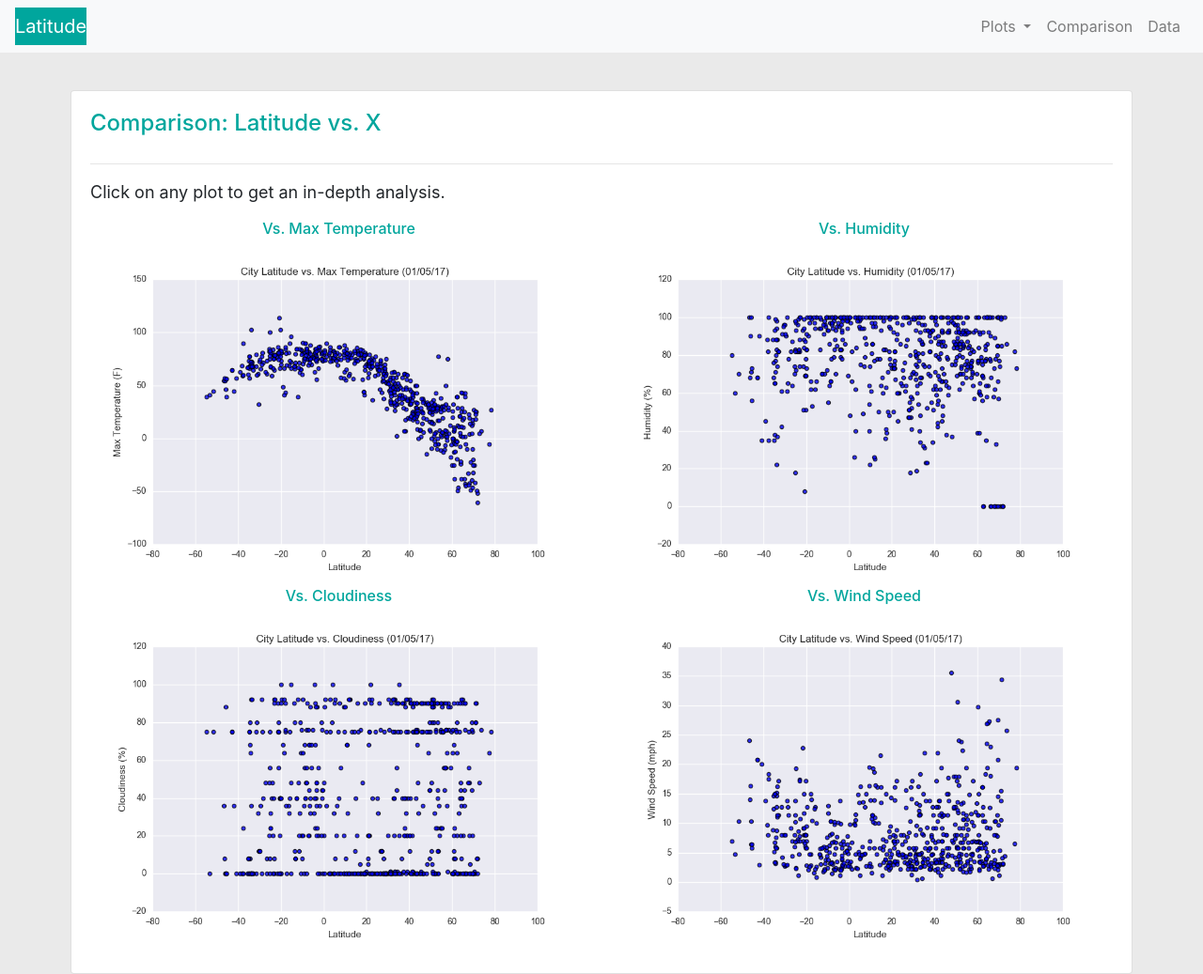
After one commit to randyn/weather-dashboard, a Flask app: template templates/comparisons.html in a window 1280 px wide. The commit adds this page. Shown: the whole page at 94% size. Run offline with Flask 2, Linux system fonts and the light colour scheme; the template is opened without the code that fills it, so the values that code supplies are empty; some libraries are stand-ins or nearby versions.

Commit message:
comparisons pretty much done

```diff
--- a/app.py
+++ b/app.py
@@ -8,7 +8,7 @@ def home():
 
 @app.route("/comparisons")
 def comparisons():
-    return render_template("index.html")
+    return render_template("comparisons.html")
 
 if __name__ == "__main__":
     app.run(debug=True)
--- a/static/index.css
+++ b/static/index.css
@@ -5,6 +5,11 @@
 
 .card {
     margin-top: 20px;
+}
+
+.title {
+    color: #00a69d;
+    text-align: center;
 }
 
 .card-title {
@@ -23,6 +28,11 @@
     float: left;
 }
 
+.comparison-img {
+    width: 100%;
+    float: left;
+}
+
 @media (min-width: 992px) {
     .container {
         max-width: 1160px;
--- /dev/null
+++ b/templates/comparisons.html
@@ -0,0 +1,83 @@
+<!DOCTYPE html>
+<html lang="en">
+
+<head>
+  <meta charset="UTF-8">
+  <meta name="viewport" content="width=device-width, initial-scale=1.0">
+  <meta http-equiv="X-UA-Compatible" content="ie=edge">
+  <title>Templates 101</title>
+  <link rel="stylesheet" href="https://stackpath.bootstrapcdn.com/bootstrap/4.3.1/css/bootstrap.min.css" integrity="sha384-ggOyR0iXCbMQv3Xipma34MD+dH/1fQ784/j6cY/iJTQUOhcWr7x9JvoRxT2MZw1T" crossorigin="anonymous">
+  <link rel="stylesheet" href="{{ url_for('static', filename='index.css') }}"/>
+  <script src="https://code.jquery.com/jquery-3.2.1.slim.min.js" integrity="sha384-KJ3o2DKtIkvYIK3UENzmM7KCkRr/rE9/Qpg6aAZGJwFDMVNA/GpGFF93hXpG5KkN" crossorigin="anonymous"></script>
+  <script src="https://cdnjs.cloudflare.com/ajax/libs/popper.js/1.12.9/umd/popper.min.js" integrity="sha384-ApNbgh9B+Y1QKtv3Rn7W3mgPxhU9K/ScQsAP7hUibX39j7fakFPskvXusvfa0b4Q" crossorigin="anonymous"></script>
+  <script src="https://maxcdn.bootstrapcdn.com/bootstrap/4.0.0/js/bootstrap.min.js" integrity="sha384-JZR6Spejh4U02d8jOt6vLEHfe/JQGiRRSQQxSfFWpi1MquVdAyjUar5+76PVCmYl" crossorigin="anonymous"></script>
+</head>
+
+<body style="background-color: #eaeaea;">
+  <nav class="navbar bg-light navbar-light navbar-expand-lg">
+    <a class="navbar-brand latitude-brand" href="/">Latitude</a>
+    <button class="navbar-toggler" type="button" data-toggle="collapse" data-target="#navbarSupportedContent" aria-controls="navbarSupportedContent" aria-expanded="false" aria-label="Toggle navigation">
+      <span class="navbar-toggler-icon"></span>
+    </button>
+    <div class="collapse navbar-collapse" id="navbarSupportedContent">
+      <ul class="navbar-nav ml-auto">
+        <li class="nav-item dropdown">
+          <a class="nav-link dropdown-toggle" id="navbarDropdown" href="#" role="button" data-toggle="dropdown" aria-haspopup="true" aria-expanded="false">
+            Plots
+          </a>
+          <div class="dropdown-menu" aria-labelledby="navbarDropdown">
+            <a class="dropdown-item" href="#">Action</a>
+            <a class="dropdown-item" href="#">Another action</a>
+            <div class="dropdown-divider"></div>
+            <a class="dropdown-item" href="#">Something else here</a>
+          </div>
+        </li>
+        <li class="nav-item">
+          <a class="nav-link" href="/comparisons">Comparison</a>
+        </li>
+        <li class="nav-item">
+          <a class="nav-link" href="#">Data</a>
+        </li>
+      </ul>
+    </div>
+  </nav>
+
+  <div class="container">
+
+    <div class="row">
+      <div class="main-body col-lg-12">
+        <div class="card">
+          <div class="card-body">
+            <h5 class="card-title">Comparison: Latitude vs. X</h5>
+            <hr/>
+            <div class="card-text">
+              <p>Click on any plot to get an in-depth analysis.</p>
+          </div>
+          <div class="row">
+            <div class="col-md-6">
+              <h6 class="title">Vs. Max Temperature</h6>
+              <img class="comparison-img" src="{{ url_for('static', filename='images/fig1.png') }}"/>
+            </div>
+            <div class="col-md-6">
+                <h6 class="title">Vs. Humidity</h6>
+                <img class="comparison-img" src="{{ url_for('static', filename='images/fig2.png') }}"/>
+            </div>
+          </div>
+          <div class="row">
+            <div class="col-md-6">
+                <h6 class="title">Vs. Cloudiness</h6>
+              <img class="comparison-img" src="{{ url_for('static', filename='images/fig3.png') }}"/>
+            </div>
+            <div class="col-md-6">
+                <h6 class="title">Vs. Wind Speed</h6>
+                <img class="comparison-img" src="{{ url_for('static', filename='images/fig4.png') }}"/>
+            </div>
+          </div>
+        </div>
+      </div>
+
+    </div>
+  </div>
+</body>
+
+</html>
```
